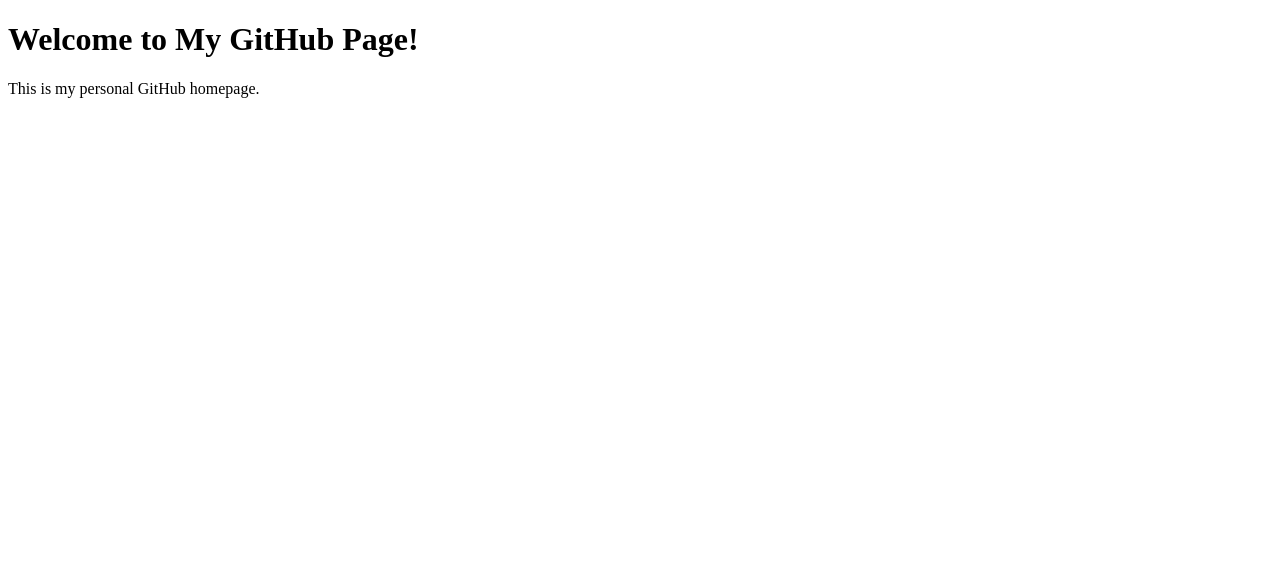
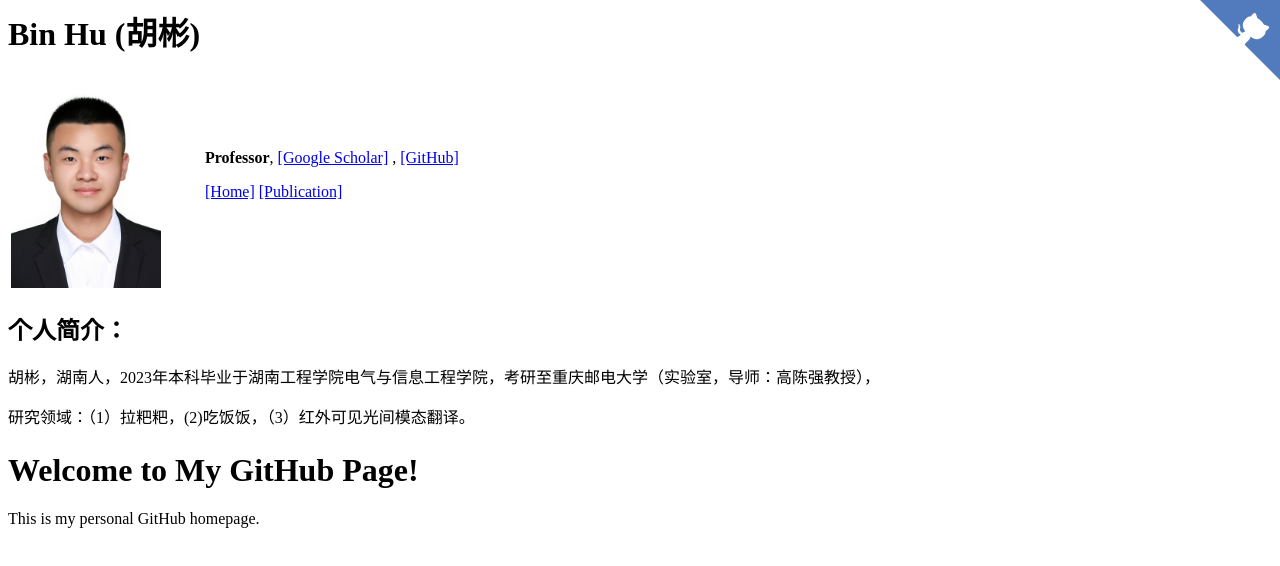
Before and after one commit to hubinontheway/hubin.github.io, a plain HTML site: page index.html in a window 1280 px wide. Drawn offline with Linux system fonts and the light colour scheme.

Commit message:
Update index.html

```diff
--- a/index.html
+++ b/index.html
@@ -1,3 +1,41 @@
+<html xmlns="http://www.w3.org/1999/xhtml" xml:lang="en"><head>
+        <meta http-equiv="Content-Type" content="text/html;charset=utf-8">
+        <meta name="keywords" content="中文个人介绍, 重庆邮电大学">
+        <meta name="description" content="中文个人介绍">
+        <link rel="stylesheet" href="jemdoc.css" type="text/css">
+        <title>中文个人介绍</title>
+    </head>
+    <body>
+        <a href="https://github.com/gaocq" class="github-corner"><svg width="80" height="80" viewBox="0 0 250 250" style="fill:#527bbd; color:#fff; position: absolute; top: 0; border: 0; right: 0;"><path d="M0,0 L115,115 L130,115 L142,142 L250,250 L250,0 Z"></path><path d="M128.3,109.0 C113.8,99.7 119.0,89.6 119.0,89.6 C122.0,82.7 120.5,78.6 120.5,78.6 C119.2,72.0 123.4,76.3 123.4,76.3 C127.3,80.9 125.5,87.3 125.5,87.3 C122.9,97.6 130.6,101.9 134.4,103.2" fill="currentColor" style="transform-origin: 130px 106px;" class="octo-arm"></path><path d="M115.0,115.0 C114.9,115.1 118.7,116.5 119.8,115.4 L133.7,101.6 C136.9,99.2 139.9,98.4 142.2,98.6 C133.8,88.0 127.5,74.4 143.8,58.0 C148.5,53.4 154.0,51.2 159.7,51.0 C160.3,49.4 163.2,43.6 171.4,40.1 C171.4,40.1 176.1,42.5 178.8,56.2 C183.1,58.6 187.2,61.8 190.9,65.4 C194.5,69.0 197.7,73.2 200.1,77.6 C213.8,80.2 216.3,84.9 216.3,84.9 C212.7,93.1 206.9,96.0 205.4,96.6 C205.1,102.4 203.0,107.8 198.3,112.5 C181.9,128.9 168.3,122.5 157.7,114.1 C157.9,116.9 156.7,120.9 152.7,124.9 L141.0,136.5 C139.8,137.7 141.6,141.9 141.8,141.8 Z" fill="currentColor" class="octo-body"></path></svg></a>
+        <div id="layout-content">
+            <h1>Bin Hu (胡彬)</h1>
+		<table>
+<tbody><tr>
+<td><img src="imgs/hubin-photo.jpg" width="150"></td> <!--width="275" height="300"-->
+<td><ul>
+<p>
+<p><b>Professor</b>,
+<a href="https://scholar.google.com/citations?user=YiVDoL0AAAAJ&hl=zh-CN">[Google Scholar]</a> ,
+<a href="https://github.com/gaocq">[GitHub]</a>
+</p>
+<a href="index.html">[Home]</a>
+<a href="publication.html">[Publication]</a>
+</p>
+</ul><td>
+</tr>
+</tbody>
+</table>
+
+
+<h2> 个人简介：</h2>
+<p style="line-height: 1.5;">
+胡彬，湖南人，2023年本科毕业于湖南工程学院电气与信息工程学院，考研至重庆邮电大学（实验室，导师：高陈强教授），</p>
+<p style="line-height: 1.5;">
+研究领域：（1）拉粑粑，(2)吃饭饭，（3）红外可见光间模态翻译。</p>
+
+
+<!--       ---------------------end ---------------- -->
+    </body>
 <!DOCTYPE html>
 <html lang="en">
 <head>
```
